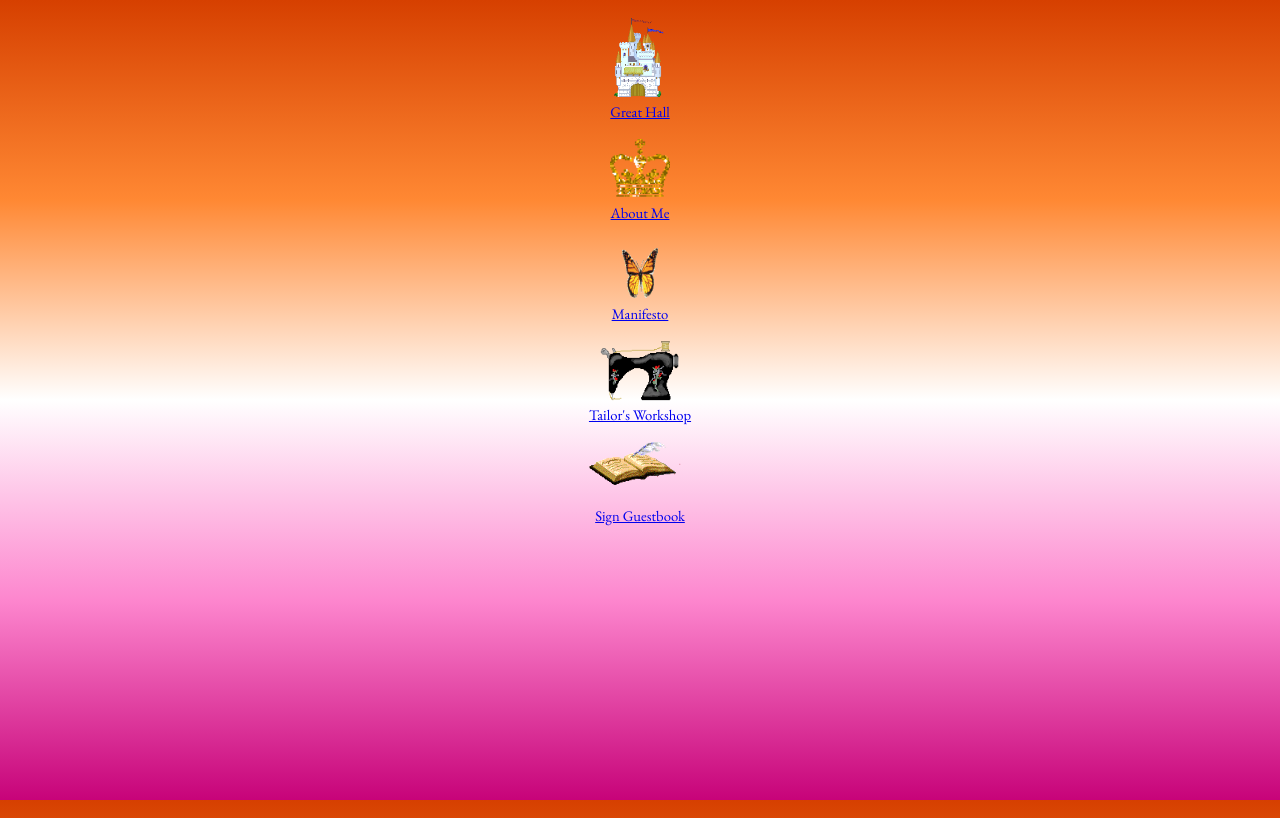
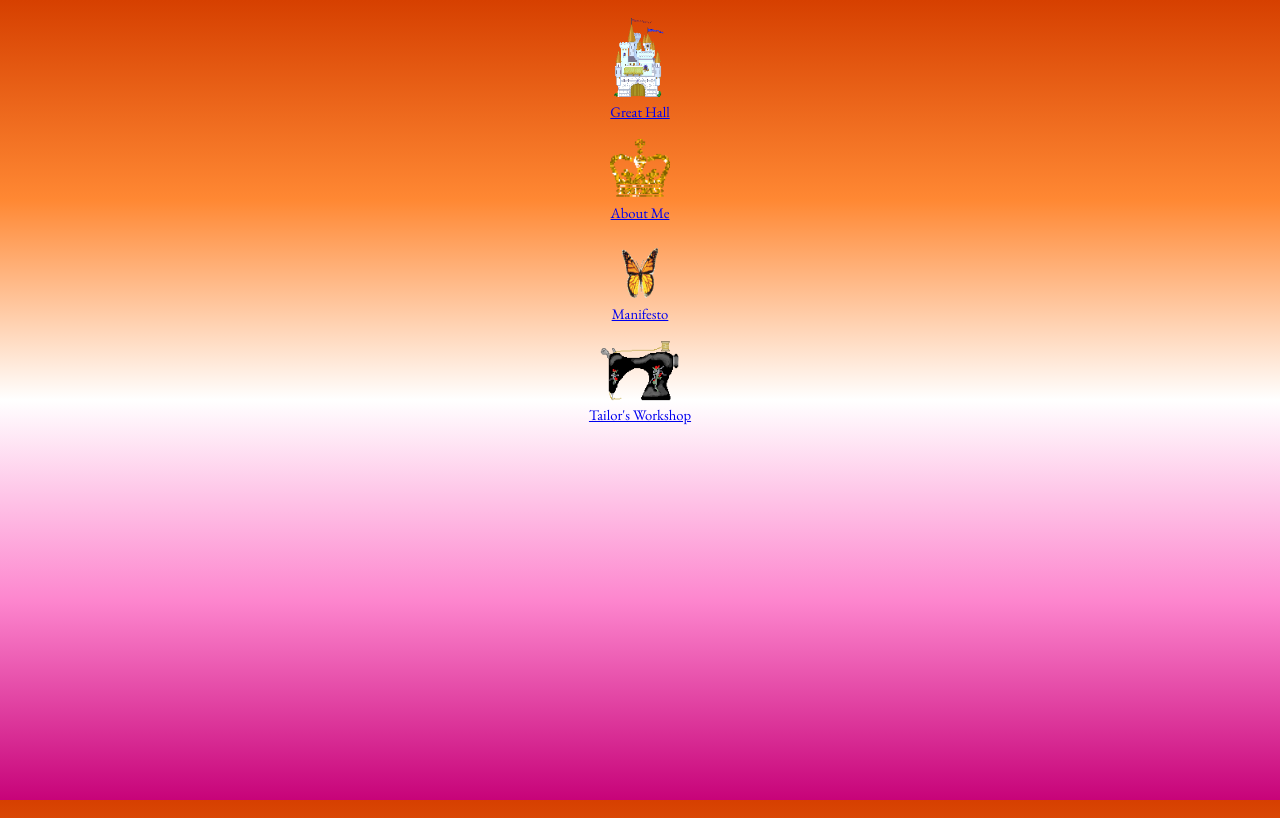
Before and after one commit to sophie-french/victoria, a plain HTML site: page nav.html in a window 1280 px wide. Drawn offline with nearby package versions, Linux system fonts and the light colour scheme.

Commit message:
Update nav.html

```diff
--- a/nav.html
+++ b/nav.html
@@ -27,7 +27,7 @@
             <li><img src="Images/crowngolden.gif" height="60px"><br><a href="about.html" target="main">About Me</a></li>
             <li><img src="Images/Butterfly.gif" height="60px"><br><a href="manifesto.html" target="main">Manifesto</a></li>
             <li><img src="Images/Sew.gif" height="60px"><br><a href="tailors.html" target="main">Tailor's Workshop</a></li>
-            <li><img src="Images/GuestBook.gif" height="60px"><br><a href="guestbook.html" target="main">Sign Guestbook</a></li>
+<!--             <li><img src="Images/GuestBook.gif" height="60px"><br><a href="guestbook.html" target="main">Sign Guestbook</a></li> -->
         </ul>
     </div>
 </body>
```
